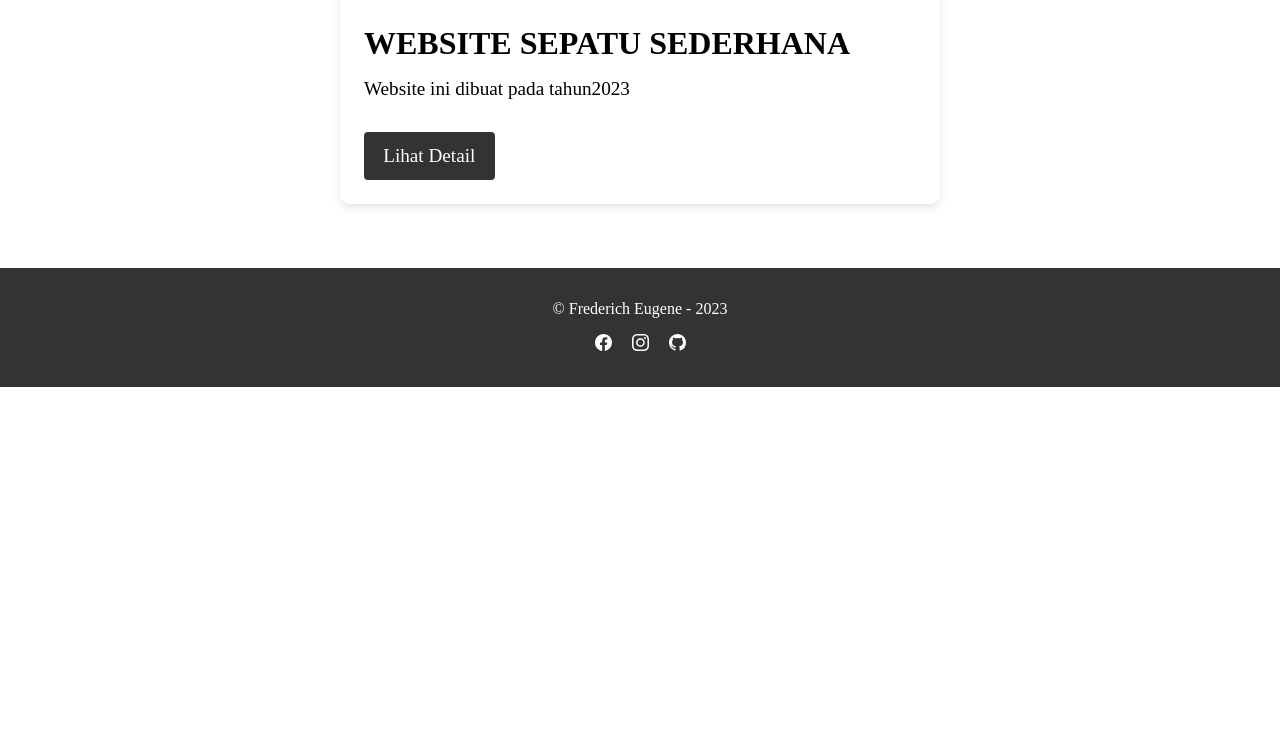
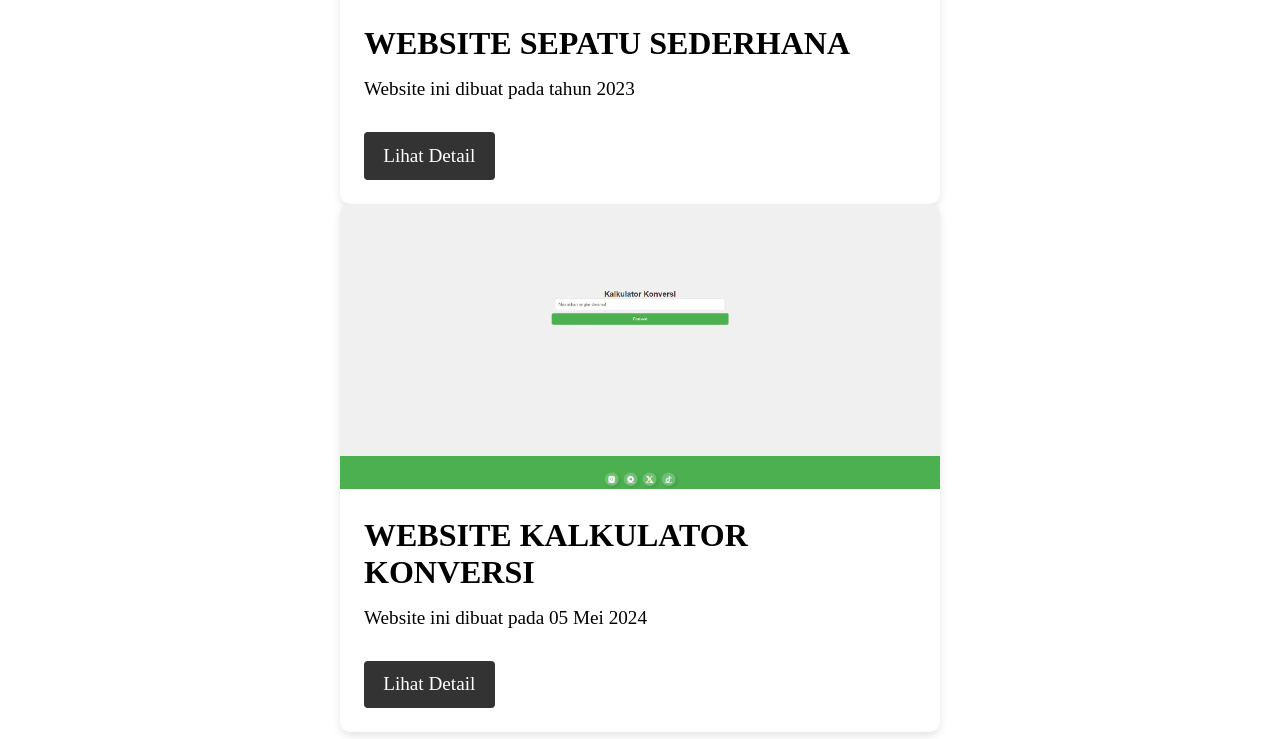
Before and after one commit to TheKingRich/Eugene, a plain HTML site: page index.html in a window 1280 px wide. Shown: the part 2481-3220 px from the top of the page. Before the commit the page ends 2868 px from the top, so only its background shows below. Drawn offline with Linux system fonts and the light colour scheme.

Commit message:
index.html

```diff
--- a/index.html
+++ b/index.html
@@ -58,11 +58,20 @@
           <img src="Sh.jpg" alt="Project 3" class="project-image">
           <div class="project-info">
             <h3>WEBSITE SEPATU SEDERHANA</h3>
-            <p>Website ini dibuat pada tahun2023</p>
+            <p>Website ini dibuat pada tahun 2023</p>
             <a href="https://thekingrich.github.io/Michio-Shoes/" class="cta" target="_blankk">Lihat Detail</a>
           </div>
         </div>
       </div>
+      <div class="project-card">
+        <img src="KK.png" alt="Project 4" class="project-image">
+        <div class="project-info">
+          <h3>WEBSITE KALKULATOR KONVERSI</h3>
+          <p>Website ini dibuat pada 05 Mei 2024</p>
+          <a href="https://thekingrich.github.io/Kalkulator-Konversi/" class="cta" target="_blankk">Lihat Detail</a>
+        </div>
+      </div>
+    </div>
     </section>
 
     <footer>
```
